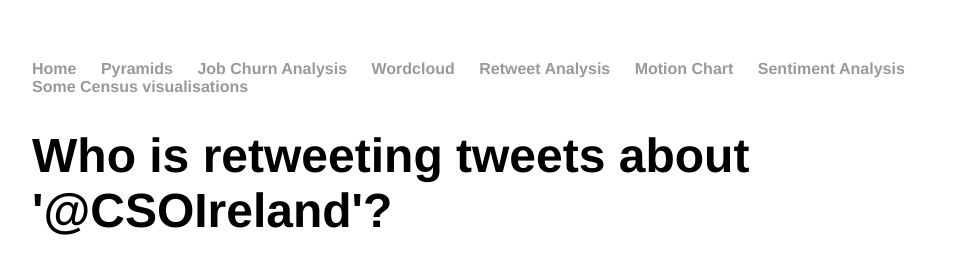
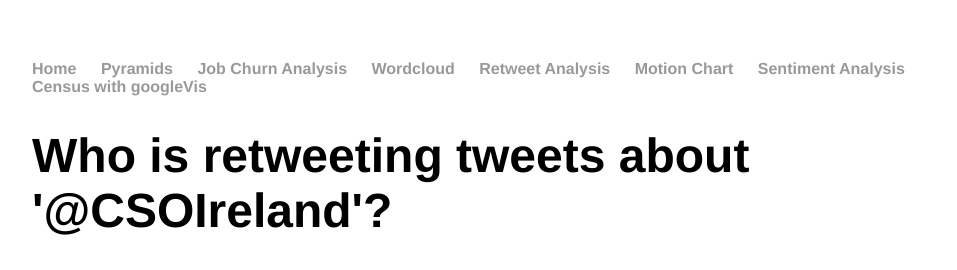
Before and after one commit to CorkDataAnalytics/CorkDataAnalytics.github.io, a Jekyll site: the page built from index.html, in a window 1280 px wide and 900 px high. Shown: the top 270 px of the window, without its empty margins (160-1117 px from the left). Built offline with Jekyll 4.4.1, drawn with Linux system fonts in a browser that asks for light colours; comment, search, counter and statistics services are not loaded.

Commit message:
Update default.html

```diff
--- a/_layouts/default.html
+++ b/_layouts/default.html
@@ -30,7 +30,7 @@
         		<li><a href="/retweets">Retweet Analysis</a></li>
         		<li><a href="/Motion">Motion Chart</a></li>
         		<li><a href="/SentimentAnalysis">Sentiment Analysis</a></li>
-        		<li><a href="/census">Some Census visualisations</a></li>
+        		<li><a href="/census">Census with googleVis</a></li>
     		</ul>
 		</nav>
 			<div class="container">
```
